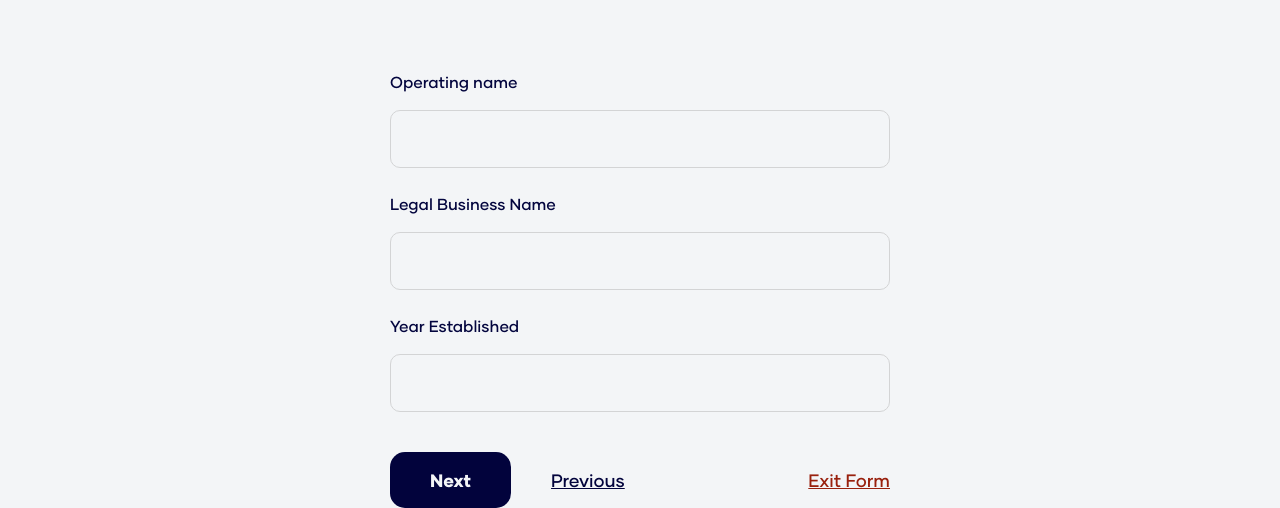
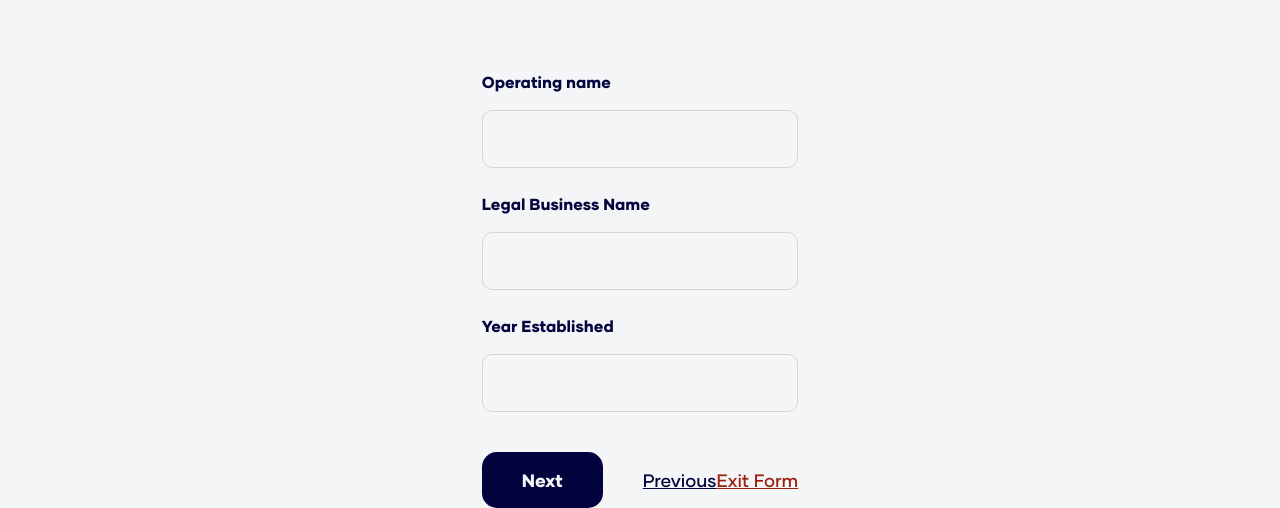
Before and after one commit to maplesyrupman/rwi-site, a Next.js app: page /discovery-questionnaire in a window 1280 px wide. Shown: the part 329-837 px from the top of the page. Built offline with nearby package versions, Linux system fonts and the light colour scheme.

Commit message:
central stylesheet for form components

```diff
--- a/components/form-components/FormPage/index.tsx
+++ b/components/form-components/FormPage/index.tsx
@@ -1,4 +1,4 @@
-import styles from './styles.module.css'
+import styles from '../styles.module.css';
 
 import Button from '../../Button'
 import Link from '../../Button/link'
--- a/components/form-components/LongAnswer/index.tsx
+++ b/components/form-components/LongAnswer/index.tsx
@@ -1,4 +1,4 @@
-import styles from './styles.module.css'
+import styles from '../styles.module.css';
 
 type Props = {
     placeholder: string,
@@ -11,12 +11,12 @@ type Props = {
 export default function LongAnswer({ placeholder, label, id, change, validate }: Props) {
 
     return (
-        <div className={styles.inputLongContainer}>
+        <div className={styles.container}>
             <label htmlFor={id} className='txtBlue bold'>{label}</label>
             <textarea
                 id={id}
                 placeholder={placeholder}
-                className={styles.inputLong}
+                className={`${styles.input} ${styles.long}`}
                 onChange={change}
                 onBlur={validate}
             ></textarea>
--- a/components/form-components/Picklist/index.tsx
+++ b/components/form-components/Picklist/index.tsx
@@ -1,5 +1,6 @@
 import React, { useState } from 'react'
-import styles from './Picklist.module.css'
+import styles from '../styles.module.css';
+
 
 type Props = {
     id: string,
--- a/components/form-components/ShortAnswer/index.tsx
+++ b/components/form-components/ShortAnswer/index.tsx
@@ -1,4 +1,4 @@
-import styles from './styles.module.css'
+import styles from '../styles.module.css';
 
 interface Props {
     id: string;
@@ -15,7 +15,7 @@ export default function ShortAnswer({id, label, placeholder, changeHandler, vali
     return (
         <div className={styles.container}>
            <label
-            className={`txtBlue ${styles.label}`}
+            className={`txtBlue bold`}
             htmlFor={id}
             >
                {label}
--- /dev/null
+++ b/components/form-components/styles.module.css
@@ -0,0 +1,119 @@
+/* Form Page */
+.pageContainer {
+    width: 100%;
+    background: #F3F5F7;
+}
+
+.page {
+    display: flex;
+    flex-direction: column;
+    gap: 2.5rem;
+    width: fit-content;
+    margin: 0 auto;
+}
+
+.questions {
+    display: flex;
+    flex-direction: column;
+    gap: 1.5rem;
+}
+
+.buttons {
+    display: flex;
+    justify-content: space-between;
+    align-items: center;
+}
+
+.navigation {
+    display: flex;
+    gap: 2.5rem;
+    align-items: center;
+}
+
+/* Individual Form Elements */
+
+.container {
+    display: flex;
+    flex-direction: column;
+    gap: 0.5rem;
+}
+
+.input {
+    padding: 1rem 1.5rem;
+    margin-top: 0.5rem;
+    max-width: 500px;
+    background:var(--light);
+    border: 1px solid var(--grey-one);
+    color: var(--dark);
+    border-radius: 10px;
+}
+
+.input:focus {
+    outline: 2px solid var(--secondary-one);
+}
+
+.long {
+    height: 10rem;
+    resize: none;
+}
+
+.sm {
+    max-width: 125px;
+    width: 100%;
+}
+
+.md {
+    max-width: 250px;
+    width: 100%
+}
+
+.lg {
+    max-width: 500px;
+    width: 100%
+}
+
+.select {
+    padding: 0.5rem 1rem;
+    color: var(--grey-three);
+    background: var(--light);
+    border: 1px solid var(--grey-one);
+    border-radius: 10px;
+    display: flex;
+    justify-content: space-between;
+}
+
+.selectOpen {
+    outline: 2px solid var(--secondary-one);
+}
+
+.selected {
+    user-select: none;
+}
+
+.carrot {}
+
+.options {
+    position: absolute;
+    background: var(--light);
+    border-radius: 10px;
+    width: 100%;
+    height: 0px;
+    overflow-y: hidden;
+    scrollbar-color: var(--rwi-blue) var(--grey-one);
+}
+
+.optionsOpen {
+    height: 7.5rem;
+    border: 1px solid var(--grey-one);
+    overflow-y: scroll;
+}
+
+.option {
+    padding: 0.5rem 1rem;
+    width: 100%;
+    user-select: none;
+}
+
+.option:hover {
+    background-color: var(--secondary-two)
+}
```
Also changed, not shown: pages/test.tsx (+9 -0 lines).
